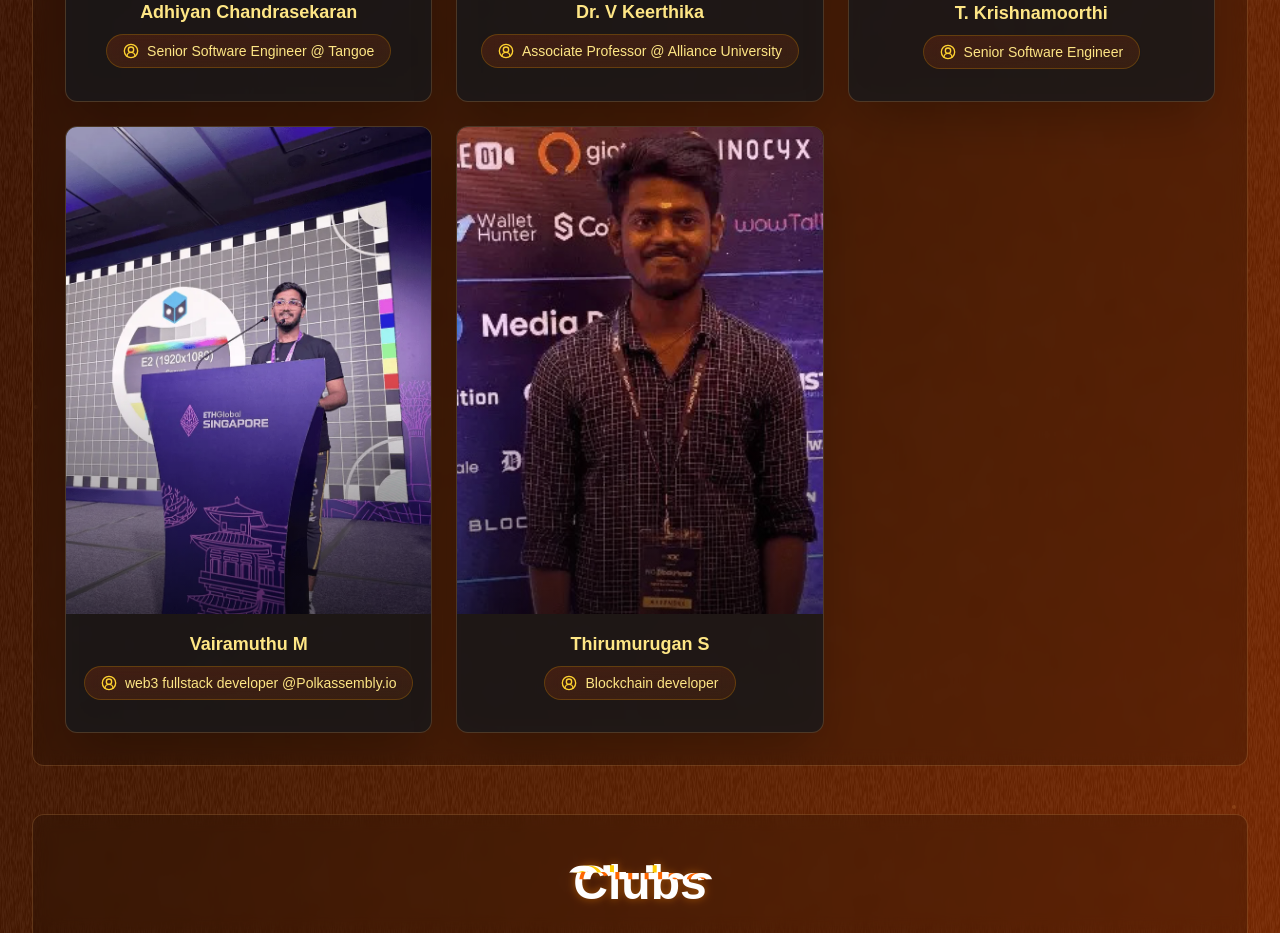
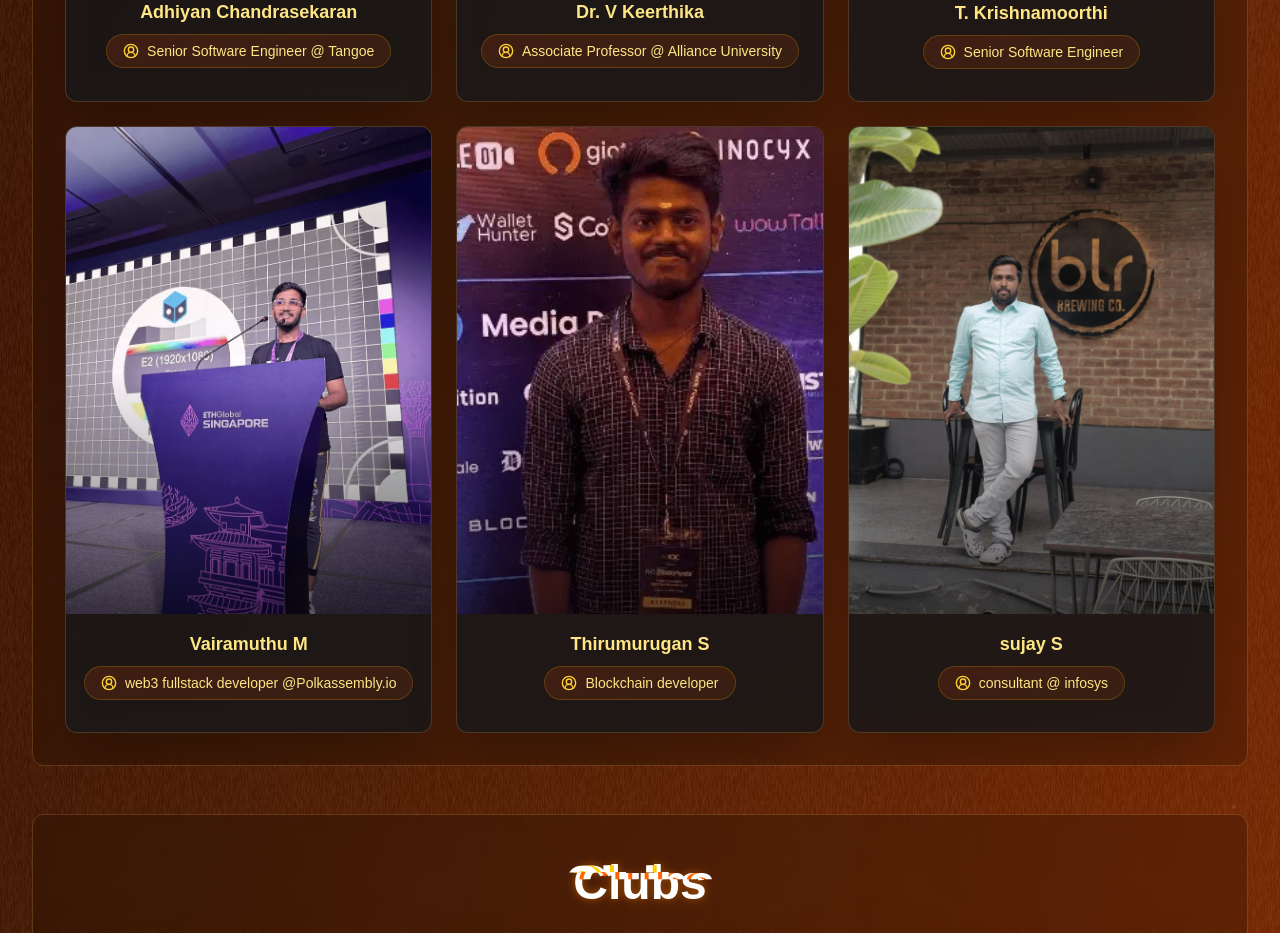
Before and after one commit to SaranSrini03/advaya, a Next.js app: page /about in a window 1280 px wide. Shown: the part 1920-2853 px from the top of the page. Built offline with nearby package versions, Linux system fonts and the light colour scheme.

Commit message:
new jurry

```diff
--- a/app/about/page.js
+++ b/app/about/page.js
@@ -73,6 +73,11 @@ export default function HomePage() {
       name: "Thirumurugan S",
       role: "Blockchain developer",
       image: "/teams/thiru.jpg",
+    },
+    {
+      name: "sujay S",
+      role: "consultant @ infosys",
+      image: "/jurry/new.jpeg",
     },
   ];
 
```
Also changed, not shown: public/jurry/new.jpeg (added).
